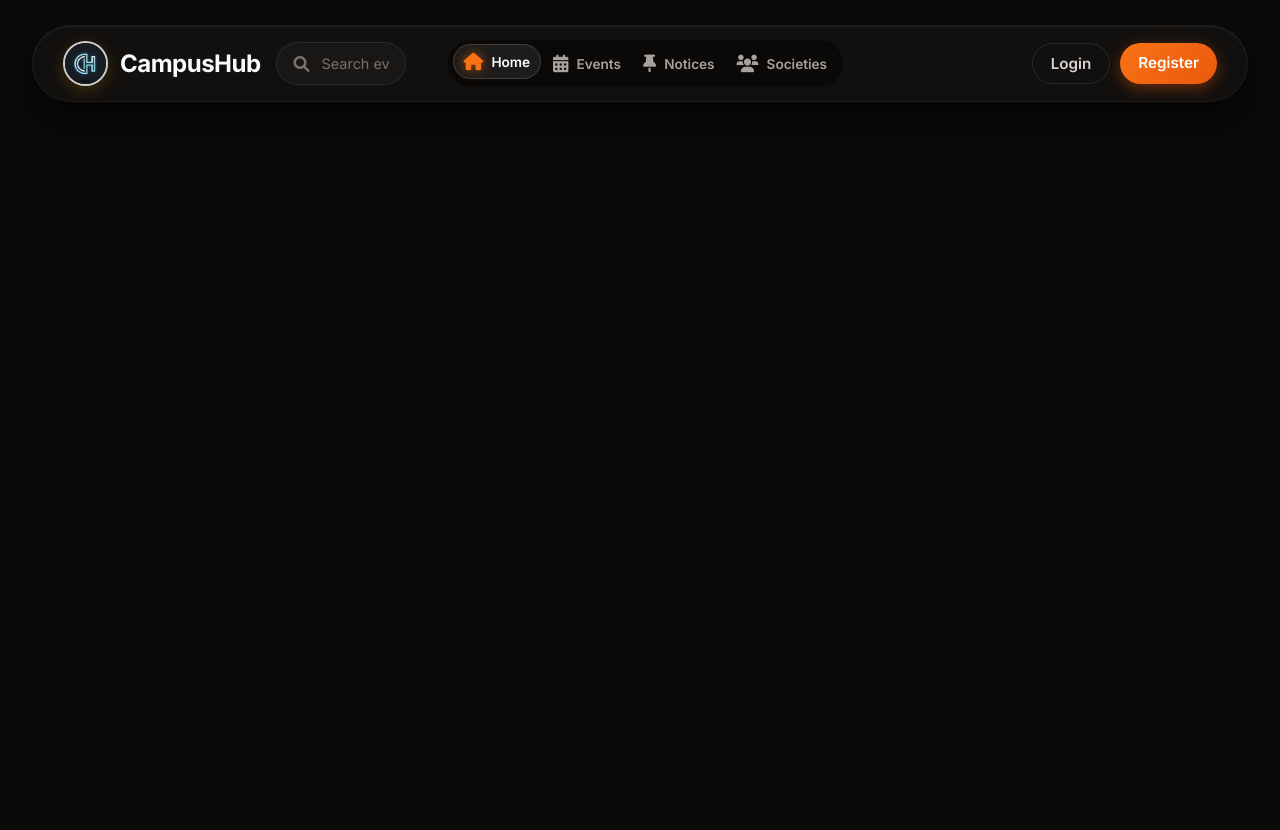
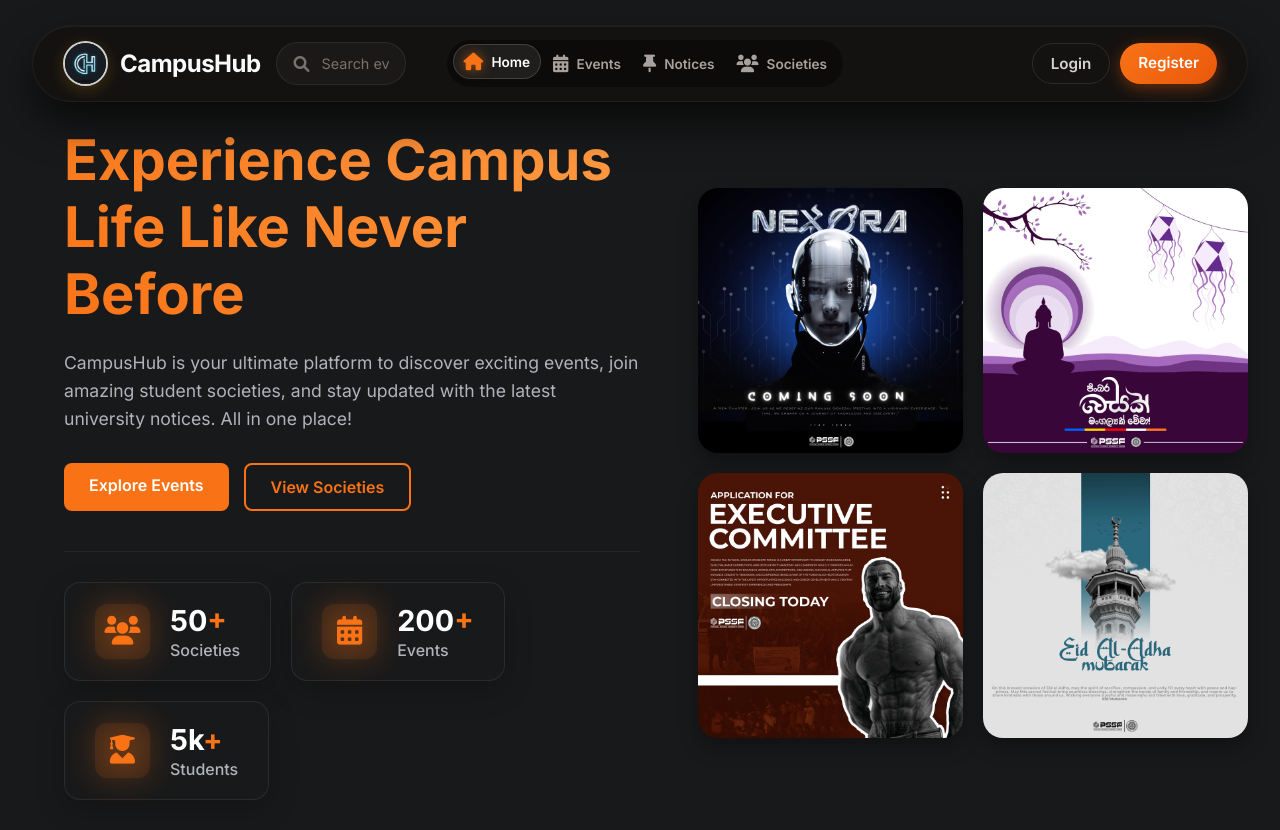
Before and after one commit to pasinduvidushan258/campushub, a PHP site: page /campusHub/ in a window 1280 px wide. Before the commit the page ends 102 px from the top, so only its background shows below. Run offline with PHP 8.4, Linux system fonts and the light colour scheme.

Commit message:
create the hero section UI design

```diff
--- /dev/null
+++ b/assets/css/hero.css
@@ -0,0 +1,216 @@
+/* main hero section */
+.hero-section {
+    display: flex;
+    align-items: center;
+    justify-content: space-between;
+    padding: 0px 5% 30px 5%;
+    min-height: 80vh;
+    color: #E4E6EB;
+    gap: 40px;
+}
+
+/* left side */
+.hero-left {
+    width: 50%;
+}
+
+.hero-title {
+    font-size: 3.5rem;
+    font-weight: 700;
+    line-height: 1.2;
+    margin-bottom: 20px;
+    background: linear-gradient(45deg, #F97316, #ff9b44);
+    -webkit-background-clip: text;
+    background-clip: text;
+    -webkit-text-fill-color: transparent;
+}
+
+.hero-subtitle {
+    font-size: 1.1rem;
+    color: #b0b3b8;
+    line-height: 1.6;
+    margin-bottom: 30px;
+}
+
+.hero-buttons {
+    display: flex;
+    gap: 15px;
+    margin-bottom: 40px;
+}
+
+.btn-primary, .btn-secondary {
+    padding: 12px 25px;
+    border-radius: 8px;
+    font-weight: 600;
+    text-decoration: none;
+    transition: 0.3s;
+}
+
+.btn-primary {
+    background-color: #F97316;
+    color: white;
+}
+
+.btn-secondary {
+    background-color: transparent;
+    color: #F97316;
+    border: 2px solid #F97316;
+}
+
+/* =========================================
+   Hero Stats - Premium Box Design
+   ========================================= */
+.hero-stats {
+    display: flex;
+    gap: 20px;
+    margin-top: 15px;
+    border-top: 1px solid rgba(255, 255, 255, 0.05);
+    padding-top: 30px;
+    flex-wrap: wrap;
+}
+
+.stat-card {
+    background: #18191a;
+    border: 1px solid rgba(255, 255, 255, 0.08);
+    border-radius: 16px;
+    padding: 20px 30px;
+    display: flex;
+    align-items: center;
+    gap: 20px;
+    transition: all 0.3s ease;
+    box-shadow: 0 10px 30px rgba(0,0,0,0.2);
+}
+
+.stat-card:hover {
+    background: #242526;
+    transform: translateY(-5px);
+    border-color: rgba(249, 115, 22, 0.4);
+}
+
+.stat-icon {
+    font-size: 1.8rem;
+    color: #F97316;
+    background: rgba(249, 115, 22, 0.1);
+    display: flex;
+    align-items: center;
+    justify-content: center;
+    width: 55px;
+    height: 55px;
+    border-radius: 12px;
+    position: relative;
+    z-index: 1;
+}
+
+.stat-icon::after {
+    content: '';
+    position: absolute;
+    width: 100%;
+    height: 100%;
+    background: #F97316;
+    filter: blur(15px);
+    opacity: 0.25;
+    z-index: -1;
+}
+
+.stat-info {
+    display: flex;
+    flex-direction: column;
+}
+
+.stat-info h3 {
+    font-size: 1.8rem;
+    font-weight: 700;
+    color: #ffffff;
+    margin: 0 0 2px 0;
+}
+
+.stat-info h3 span {
+    color: #F97316;
+}
+
+.stat-info p {
+    font-size: 1rem;
+    color: #b0b3b8;
+    font-weight: 500;
+    margin: 0;
+}
+
+/* =========================================
+   right side - Image Grid
+   ========================================= */
+.hero-right {
+    width: 45%;
+    display: flex;
+    justify-content: center;
+}
+
+.hero-img-grid {
+    display: grid;
+    grid-template-columns: 1fr 1fr;
+    grid-template-rows: 1fr 1fr;
+    gap: 20px;
+    width: 100%;
+    max-width: 550px;
+    height: 550px;
+}
+
+.hero-img-box {
+    width: 100%;
+    height: 100%;
+    aspect-ratio: 1 / 1;
+    border-radius: 20px;
+    background-size: contain;
+    background-repeat: no-repeat;
+    background-position: center;
+    background-color: #18191a;
+    /* Transition for smooth animation */
+    transition: transform 0.5s ease-in-out, opacity 0.5s ease-in-out;
+    box-shadow: 0 10px 20px rgba(0,0,0,0.3);
+}
+
+.hero-img-box:hover {
+    transform: scale(1.05);
+    z-index: 10;
+}
+
+/* =========================================
+   Clockwise Rotation Animation Classes
+   ========================================= */
+.slide-right {
+    transform: translateX(40px) scale(0.9);
+    opacity: 0;
+}
+
+.slide-down {
+    transform: translateY(40px) scale(0.9);
+    opacity: 0;
+}
+
+.slide-left {
+    transform: translateX(-40px) scale(0.9);
+    opacity: 0;
+}
+
+.slide-up {
+    transform: translateY(-40px) scale(0.9);
+    opacity: 0;
+}
+
+/* Mobile Responsive */
+@media (max-width: 992px) {
+    .hero-section {
+        flex-direction: column;
+        text-align: center;
+        padding-top: 30px;
+    }
+    .hero-left, .hero-right {
+        width: 100%;
+    }
+    .hero-img-grid {
+        height: 350px;
+        margin-top: 20px;
+    }
+    .hero-stats {
+        justify-content: center;
+    }
+}
--- a/assets/css/style.css
+++ b/assets/css/style.css
@@ -7,6 +7,6 @@
 }
 
 body {
-    background-color: #0C0A09;
+    background-color: #18191a;
     color: #ffffff;
 }
--- /dev/null
+++ b/assets/js/hero.js
@@ -0,0 +1,60 @@
+const images = [
+    "assets/images/events/event1.jpeg",
+    "assets/images/events/event2.jpeg",
+    "assets/images/events/event3.jpeg",
+    "assets/images/events/event4.jpeg",
+    "assets/images/events/event5.jpeg",
+    "assets/images/events/event6.jpeg"
+    // add more images as needed
+];
+
+let currentIndex = 0;
+
+// identify the 4 boxes in the grid
+const boxTL = document.getElementById('heroBox1'); // Top Left
+const boxTR = document.getElementById('heroBox2'); // Top Right
+const boxBL = document.getElementById('heroBox3'); // Bottom Left
+const boxBR = document.getElementById('heroBox4'); // Bottom Right
+
+function loadInitialImages() {
+    if(boxTL && boxTR && boxBL && boxBR) {
+        boxTL.style.backgroundImage = `url('${images[0]}')`; // Top Left
+        boxTR.style.backgroundImage = `url('${images[1]}')`; // Top Right
+        boxBR.style.backgroundImage = `url('${images[2]}')`; // Bottom Right
+        boxBL.style.backgroundImage = `url('${images[3]}')`; // Bottom Left
+    }
+}
+
+function rotateClockwise() {
+    if(!boxTL || !boxTR || !boxBL || !boxBR) return;
+
+    // 1. Rotate the boxes in a clockwise direction (add slide classes to trigger CSS animations)
+    boxTL.classList.add('slide-right');
+    boxTR.classList.add('slide-down');
+    boxBR.classList.add('slide-left');
+    boxBL.classList.add('slide-up');
+
+    setTimeout(() => {
+        // 2. Update the current index to point to the next set of images (move backwards in the array)
+        currentIndex = (currentIndex - 1 + images.length) % images.length;
+
+        // 3. Load the new images into the boxes
+        boxTL.style.backgroundImage = `url('${images[currentIndex]}')`;
+        boxTR.style.backgroundImage = `url('${images[(currentIndex + 1) % images.length]}')`;
+        boxBR.style.backgroundImage = `url('${images[(currentIndex + 2) % images.length]}')`;
+        boxBL.style.backgroundImage = `url('${images[(currentIndex + 3) % images.length]}')`;
+
+        // 4. Remove the slide classes to reset the animation state for the next rotation
+        boxTL.classList.remove('slide-right');
+        boxTR.classList.remove('slide-down');
+        boxBR.classList.remove('slide-left');
+        boxBL.classList.remove('slide-up');
+
+    }, 500); // match the duration of the CSS transition (0.5s) to ensure images update after the animation completes
+}
+
+// rotate images every 3 seconds
+setInterval(rotateClockwise, 3000);
+
+// load initial images when the page loads
+document.addEventListener('DOMContentLoaded', loadInitialImages);
--- /dev/null
+++ b/includes/hero.php
@@ -0,0 +1,70 @@
+<!-- Hero Section add the css -->
+<link rel="stylesheet" href="assets/css/hero.css">
+
+<section class="hero-section">
+
+    <!-- Left Side: Description and Buttons -->
+    <div class="hero-left">
+        <h1 class="hero-title">Experience Campus Life Like Never Before</h1>
+        <p class="hero-subtitle">
+            CampusHub is your ultimate platform to discover exciting events, join amazing student societies, and stay updated with the latest university notices. All in one place!
+        </p>
+
+
+
+        <div class="hero-buttons">
+            <a href="events.php" class="btn-primary">Explore Events</a>
+            <a href="societies.php" class="btn-secondary">View Societies</a>
+        </div>
+
+        <div class="hero-stats">
+            <!-- Box 1: Societies -->
+            <div class="stat-card">
+                <div class="stat-icon">
+                    <i class="fas fa-users"></i>
+                </div>
+                <div class="stat-info">
+                    <h3>50<span>+</span></h3>
+                    <p>Societies</p>
+                </div>
+            </div>
+
+            <!-- Box 2: Events -->
+            <div class="stat-card">
+                <div class="stat-icon">
+                    <i class="fas fa-calendar-alt"></i>
+                </div>
+                <div class="stat-info">
+                    <h3>200<span>+</span></h3>
+                    <p>Events</p>
+                </div>
+            </div>
+
+            <!-- Box 3: Students -->
+            <div class="stat-card">
+                <div class="stat-icon">
+                    <i class="fas fa-user-graduate"></i>
+                </div>
+                <div class="stat-info">
+                    <h3>5k<span>+</span></h3>
+                    <p>Students</p>
+                </div>
+            </div>
+        </div>
+
+    </div>
+
+    <!-- Right Side: Rotating Images -->
+    <div class="hero-right">
+        <div class="hero-img-grid">
+            <div class="hero-img-box img-box-1" id="heroBox1"></div>
+            <div class="hero-img-box img-box-2" id="heroBox2"></div>
+            <div class="hero-img-box img-box-3" id="heroBox3"></div>
+            <div class="hero-img-box img-box-4" id="heroBox4"></div>
+        </div>
+    </div>
+
+</section>
+
+<!-- Hero Section add the JS -->
+<script src="assets/js/hero.js"></script>
--- a/index.php
+++ b/index.php
@@ -4,6 +4,11 @@ include 'includes/header.php';
 ?>
 
 <main class="main-content">
+
+<!-- Hero Section Component -->
+    <?php include 'includes/hero.php'; ?>
+
+
     <!-- Primary content wrapper for the page layout -->
     <div class="feed-container">
         <!-- Dynamic feed content will be rendered here (posts, cards, or data loaded via PHP/JS) -->
```
Also changed, not shown: assets/images/events/event1.jpeg (added), assets/images/events/event2.jpeg (added), assets/images/events/event3.jpeg (added), assets/images/events/event4.jpeg (added), assets/images/events/event5.jpeg (added), assets/images/events/event6.jpeg (added).
